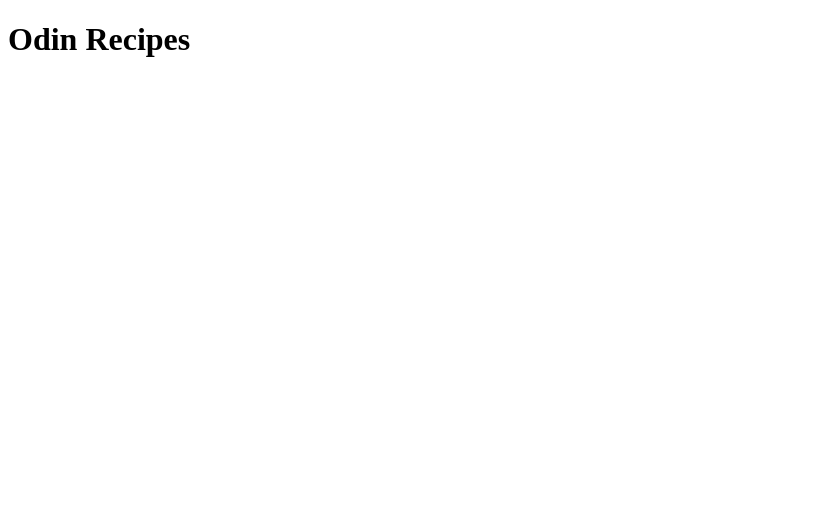
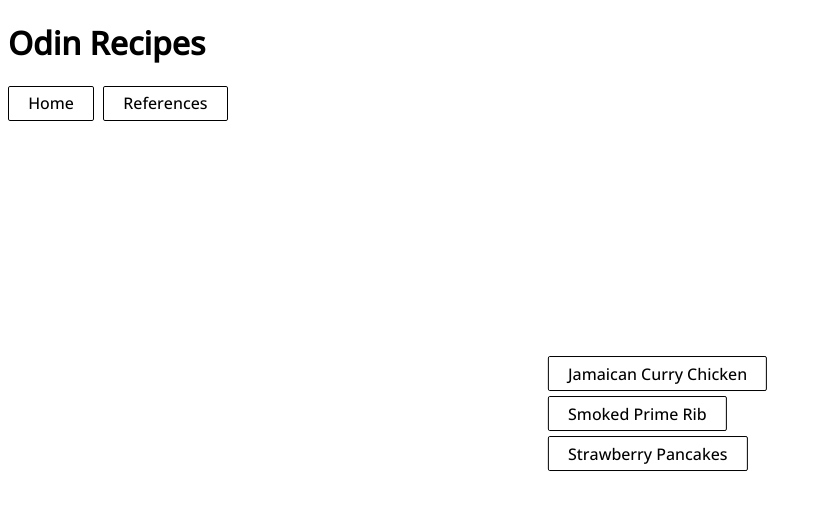
Before and after one commit to siahxw/odin-recipes, a plain HTML site: page index.html in a window 1280 px wide. Shown: the whole page, without its empty margins (0-822 px from the left). Drawn offline with nearby package versions, Linux system fonts and the light colour scheme.

Commit message:
Update index.html

```diff
--- a/index.html
+++ b/index.html
@@ -4,9 +4,22 @@
     <meta charset="UTF-8">
     <meta http-equiv="X-UA-Compatible" content="IE=edge">
     <meta name="viewport" content="width=device-width, initial-scale=1.0">
-    <title>Document</title>
+    <title>Odin Recipes</title>
+    <link rel="stylesheet" href="style.css">
+    <link rel="preconnect" href="https://fonts.googleapis.com">
+    <link rel="preconnect" href="https://fonts.gstatic.com" crossorigin>
+    <link href="https://fonts.googleapis.com/css2?family=Open+Sans:wght@500&display=swap" rel="stylesheet">
 </head>
 <body>
     <h1>Odin Recipes</h1>
+    <nav>
+        <a href="index.html" class="btn-4">Home</a>
+        <a href="pages/references.html" class="btn-5">References</a>
+    <div class="container">
+    <ul>
+        <li><a href="recipes/jamaican-curry-chicken.html" class="btn-1 bouncy" style="animation-delay:0.07s">Jamaican Curry Chicken</a></li>
+        <li><a href="recipes/smoked-prime-rib.html" class="btn-2 bouncy">Smoked Prime Rib</a></li>
+        <li><a href="recipes/strawberry-pancakes.html" class="btn-3 bouncy">Strawberry Pancakes</a></li>
+    </ul>
 </body>
 </html>
--- /dev/null
+++ b/pages/style-2.css
@@ -0,0 +1,53 @@
+body {
+    font-family: 'Open Sans', sans-serif;
+}
+
+a.btn-4{
+    display:inline-block;
+    padding:0.35em 1.2em;
+    border:0.1em solid #000000;
+    margin:0 0.3em 0.3em 0;
+    border-radius:0.12em;
+    box-sizing: border-box;
+    text-decoration:none;
+    font-family: 'Open Sans', sans-serif;
+    font-weight:300;
+    color:rgb(0, 0, 0);
+    text-align:center;
+    transition: all 0.2s;
+    }
+    a.btn-4:hover{
+    color:#000000;
+    background-color:#8d8d8d6e;
+    }
+    @media all and (max-width:30em){
+    a.btn-4{
+    display:block;
+    margin:0.4em auto;
+    }
+    }
+
+a.btn-5{
+    display:inline-block;
+    padding:0.35em 1.2em;
+    border:0.1em solid #000000;
+    margin:0 0.3em 0.3em 0;
+    border-radius:0.12em;
+    box-sizing: border-box;
+    text-decoration:none;
+    font-family: 'Open Sans', sans-serif;
+    font-weight:300;
+    color:rgb(0, 0, 0);
+    text-align:center;
+    transition: all 0.2s;
+    }
+    a.btn-5:hover{
+    color:#000000;
+    background-color:#8d8d8d6e;
+    }
+    @media all and (max-width:30em){
+    a.btn-5{
+    display:block;
+    margin:0.4em auto;
+    }
+    }
--- /dev/null
+++ b/style.css
@@ -0,0 +1,149 @@
+body {
+    font-family: 'Open Sans', sans-serif;
+}
+
+ul {
+    position: absolute;
+  top: 50%;
+  left: 50%;
+  transform: translate(-50%, -50%);
+  list-style: none;
+  }
+
+a.btn-1{
+    display:inline-block;
+    padding:0.35em 1.2em;
+    border:0.1em solid #000000;
+    margin:0 0.3em 0.3em 0;
+    border-radius:0.12em;
+    box-sizing: border-box;
+    text-decoration:none;
+    font-family: 'Open Sans', sans-serif;
+    font-weight:300;
+    color:rgb(0, 0, 0);
+    text-align:center;
+    transition: all 0.2s;
+    }
+    a.btn-1:hover{
+    color:#000000;
+    background-color:#8d8d8d6e;
+    }
+    @media all and (max-width:30em){
+    a.btn-1{
+    display:block;
+    margin:0.4em auto;
+    }
+    }
+a.btn-2{
+    display:inline-block;
+    padding:0.35em 1.2em;
+    border:0.1em solid #000000;
+    margin:0 0.3em 0.3em 0;
+    border-radius:0.12em;
+    box-sizing: border-box;
+    text-decoration:none;
+    font-family: 'Open Sans', sans-serif;
+    font-weight:300;
+    color:rgb(0, 0, 0);
+    text-align:center;
+    transition: all 0.2s;
+    }
+    a.btn-2:hover{
+    color:#000000;
+    background-color:#8d8d8d6e;
+    }
+    @media all and (max-width:30em){
+    a.btn-2{
+    display:block;
+    margin:0.4em auto;
+    }
+    }
+
+a.btn-3{
+    display:inline-block;
+    padding:0.35em 1.2em;
+    border:0.1em solid #000000;
+    margin:0 0.3em 0.3em 0;
+    border-radius:0.12em;
+    box-sizing: border-box;
+    text-decoration:none;
+    font-family: 'Open Sans', sans-serif;
+    font-weight:300;
+    color:rgb(0, 0, 0);
+    text-align:center;
+    transition: all 0.2s;
+    }
+    a.btn-3:hover{
+    color:#000000;
+    background-color:#8d8d8d6e;
+    }
+    @media all and (max-width:30em){
+    a.btn-3{
+    display:block;
+    margin:0.4em auto;
+    }
+    }
+
+a.btn-4{
+    display:inline-block;
+    padding:0.35em 1.2em;
+    border:0.1em solid #000000;
+    margin:0 0.3em 0.3em 0;
+    border-radius:0.12em;
+    box-sizing: border-box;
+    text-decoration:none;
+    font-family: 'Open Sans', sans-serif;
+    font-weight:300;
+    color:rgb(0, 0, 0);
+    text-align:center;
+    transition: all 0.2s;
+    }
+    a.btn-4:hover{
+    color:#000000;
+    background-color:#8d8d8d6e;
+    }
+    @media all and (max-width:30em){
+    a.btn-4{
+    display:block;
+    margin:0.4em auto;
+    }
+    }
+
+a.btn-5{
+    display:inline-block;
+    padding:0.35em 1.2em;
+    border:0.1em solid #000000;
+    margin:0 0.3em 0.3em 0;
+    border-radius:0.12em;
+    box-sizing: border-box;
+    text-decoration:none;
+    font-family: 'Open Sans', sans-serif;
+    font-weight:300;
+    color:rgb(0, 0, 0);
+    text-align:center;
+    transition: all 0.2s;
+    }
+    a.btn-5:hover{
+    color:#000000;
+    background-color:#8d8d8d6e;
+    }
+    @media all and (max-width:30em){
+    a.btn-5{
+    display:block;
+    margin:0.4em auto;
+    }
+    }
+
+    .bouncy{
+        animation:bouncy 5s infinite linear;
+        position:relative;
+        }
+        @keyframes bouncy {
+        0%{top:0em}
+        40%{top:0em}
+        43%{top:-0.9em}
+        46%{top:0em}
+        48%{top:-0.4em}
+        50%{top:0em}
+        100%{top:0em;}
+        }
```
Also changed, not shown: pages/references.html (added, +28 -0 lines), Images/jamaican-curry-chicken.jpeg (added), Images/smoked-prime-rib.jpg (added), Images/strawberry-pancakes.jpeg (added), 2 other files.
